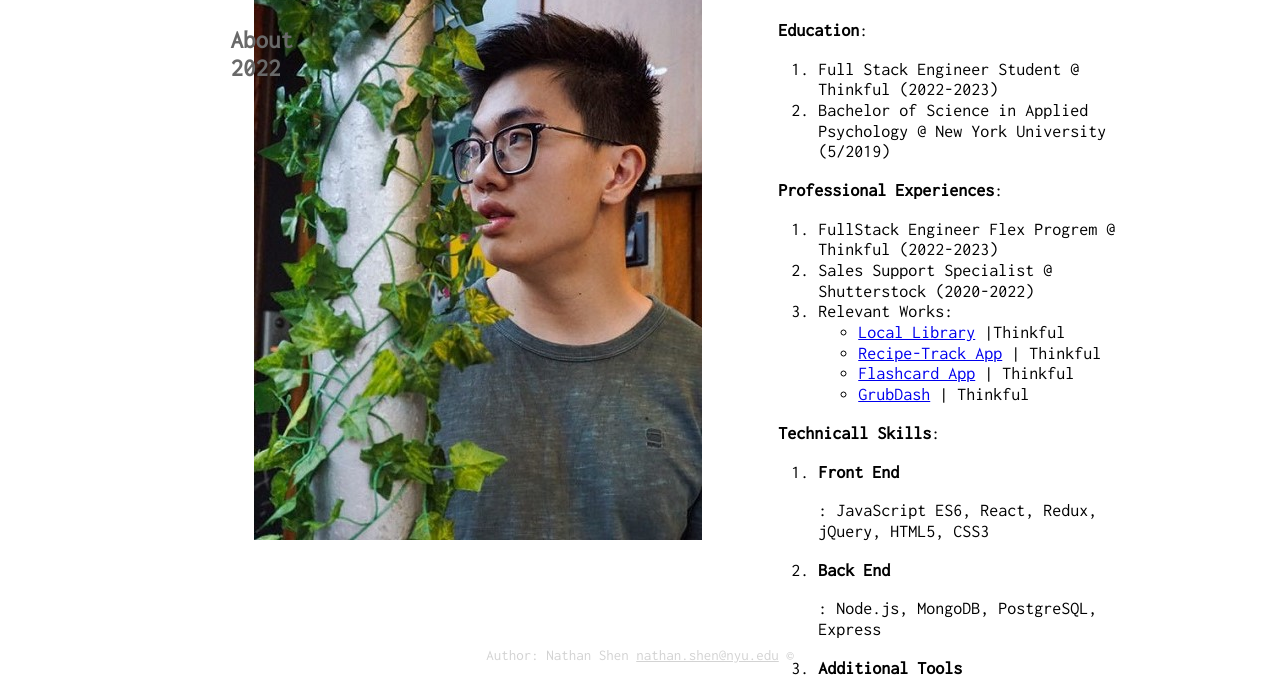
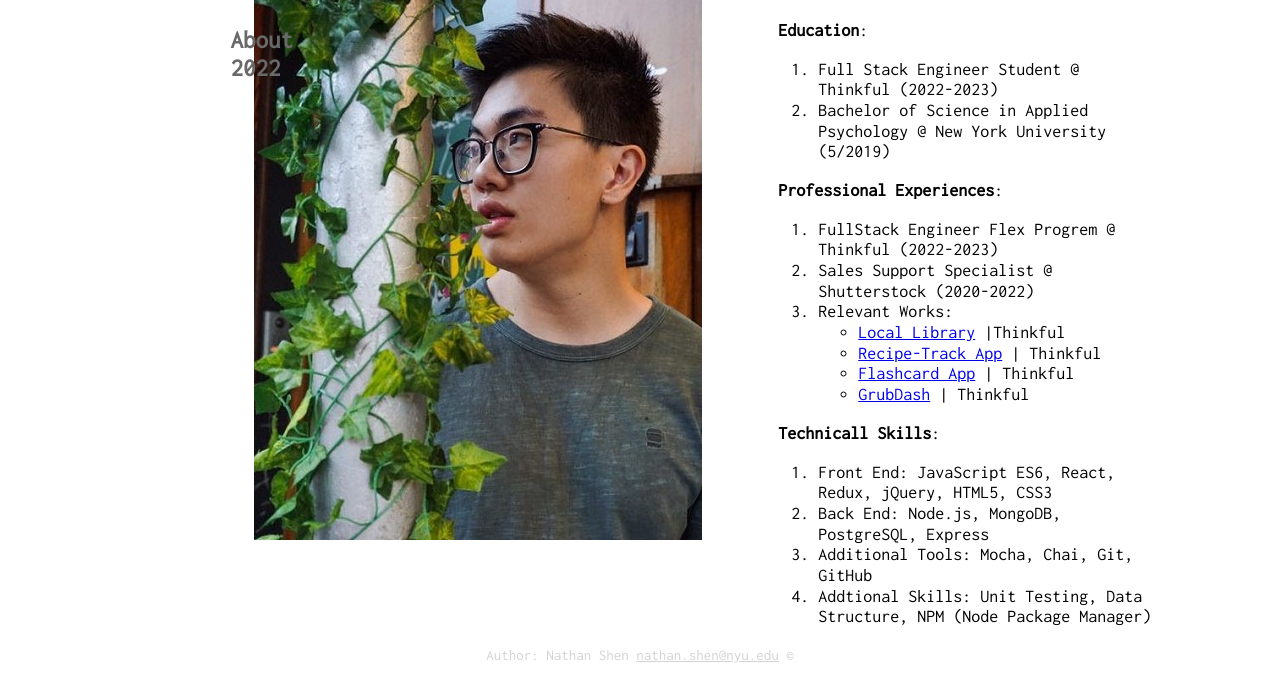
Before and after one commit to nathantshen/MyPersonalWebsite, a plain HTML site: page about.html in a window 1280 px wide. Shown: the part 128-805 px from the top of the page. Drawn offline with nearby package versions, Linux system fonts and the light colour scheme.

Commit message:
Update about.html

```diff
--- a/about.html
+++ b/about.html
@@ -59,10 +59,10 @@
         <b>Technicall Skills</b>:
             <!--ordered list-->
             <ol>
-                <li><p><b>Front End</b></p>: JavaScript ES6, React, Redux, jQuery, HTML5, CSS3</li>
-                <li><p><b>Back End</b></p>: Node.js, MongoDB, PostgreSQL, Express</li>
-                <li><p><b>Additional Tools</b></p>: Mocha, Chai, Git, GitHub</li>
-                <li><p><b>Addtional Skills</b></p>: Unit Testing, Data Structure, NPM (Node Package Manager)</li>
+                <li>Front End: JavaScript ES6, React, Redux, jQuery, HTML5, CSS3</li>
+                <li>Back End: Node.js, MongoDB, PostgreSQL, Express</li>
+                <li>Additional Tools: Mocha, Chai, Git, GitHub</li>
+                <li>Addtional Skills: Unit Testing, Data Structure, NPM (Node Package Manager)</li>
             </ol>
         </div>
         </article>
```
